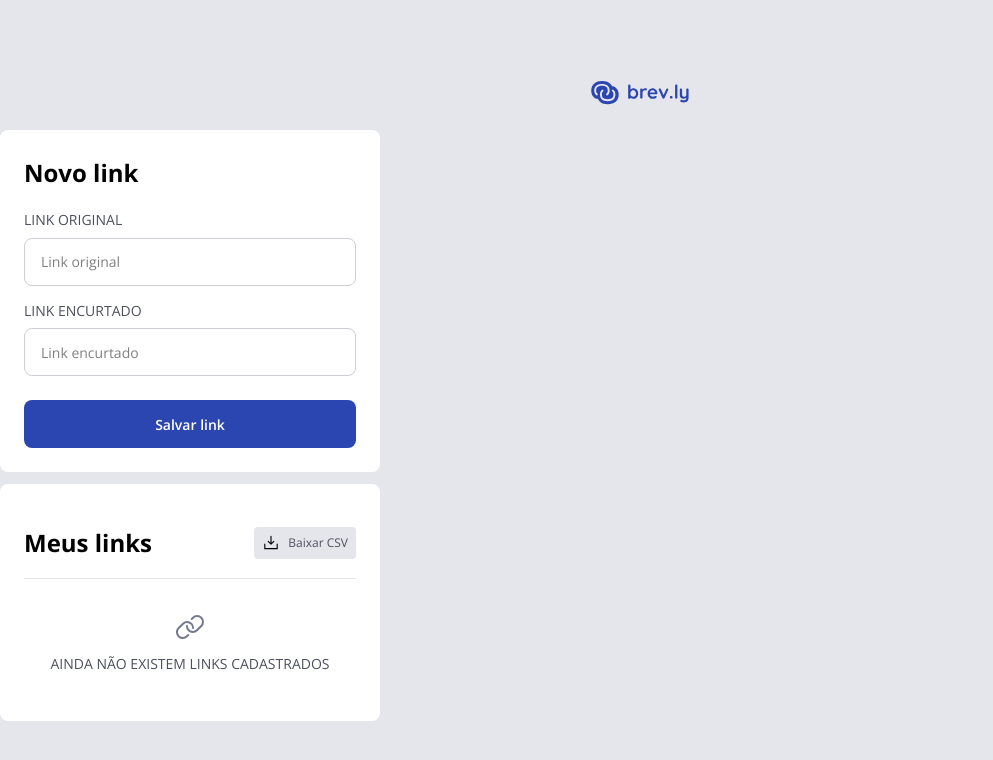
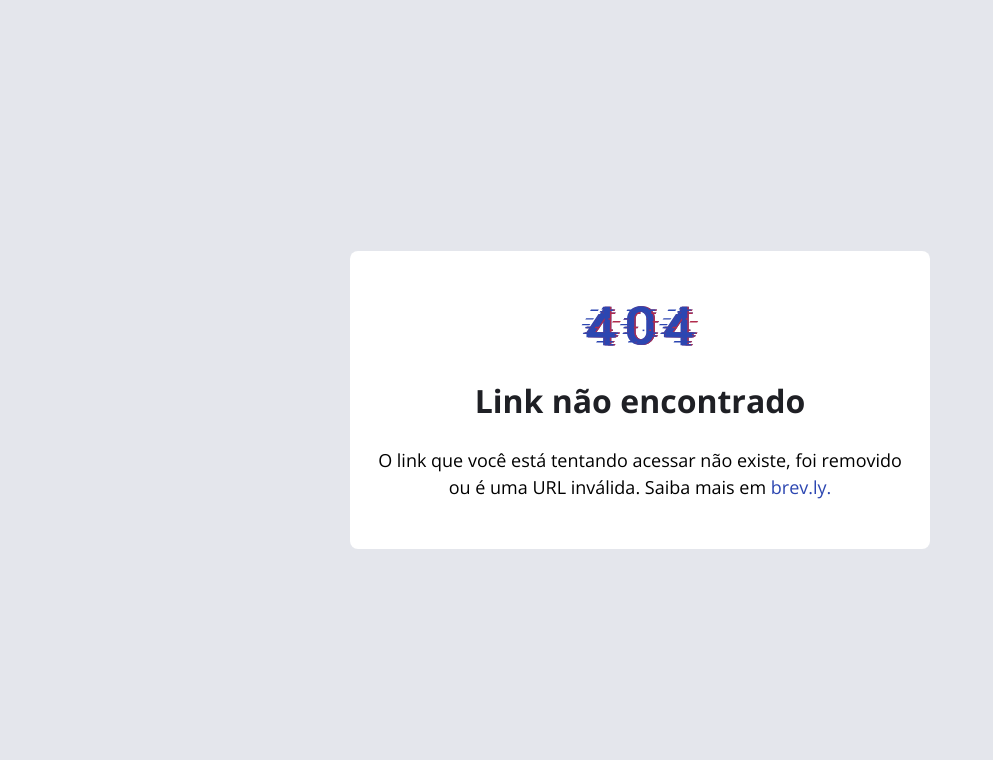
Before and after one commit to AurinoJunior/Brev.ly, a React (Vite) app in the folder web/: page /1 in a window 1280 px wide. Shown: the top 760 px of the page, without its empty margins (0-993 px from the left). Built offline with nearby package versions, Linux system fonts and the light colour scheme.

Commit message:
feat: not found component

```diff
--- a/web/package.json
+++ b/web/package.json
@@ -19,6 +19,7 @@
     "react-dom": "19.1.0",
     "react-hook-form": "7.61.1",
     "react-icons": "5.5.0",
+    "react-router-dom": "7.7.1",
     "tailwind-variants": "1.0.0",
     "tailwindcss": "4.1.11"
   },
--- a/web/src/App.tsx
+++ b/web/src/App.tsx
@@ -1,9 +1,19 @@
+import { Route, BrowserRouter as Router, Routes } from "react-router-dom"
+
 import { Home } from "./pages/Home"
+import { NotFound } from "./pages/NotFound"
+import { Redirect } from "./pages/Redirect"
 
 export const App = () => {
   return (
     <main className="bg-gray-200 w-full h-screen flex items-center justify-center px-3 py-8 lg:px-0 lg:py-0">
-      <Home />
+      <Router>
+        <Routes>
+          <Route path="/" element={<Home />} />
+          <Route path="/redirecionando" element={<Redirect />} />
+          <Route path="*" element={<NotFound />} />
+        </Routes>
+      </Router>
     </main>
   )
 }
--- a/web/src/components/InfoCard/InfoCard.tsx
+++ b/web/src/components/InfoCard/InfoCard.tsx
@@ -6,12 +6,12 @@ interface InfoCardProps {
 
 export const InfoCard = ({ img, title, children }: InfoCardProps) => {
   return (
-    <div className="bg-white rounded-lg w-full max-w-[580px]">
+    <div className="flex items-center flex-col gap-6 bg-white rounded-lg w-full max-w-[580px] px-5 py-12">
       <div>
         <img src={img} alt={title} />
       </div>
-      <h3 className="text-xl font-bold text-gray-600 mb-6">{title}</h3>
-      {children}
+      <h3 className="text-xl font-bold text-gray-600">{title}</h3>
+      <div className="text-center">{children}</div>
     </div>
   )
 }
--- /dev/null
+++ b/web/src/pages/NotFound.tsx
@@ -0,0 +1,17 @@
+import { Link } from "react-router-dom"
+import Image from "/images/not-found.svg"
+import { InfoCard } from "../components/InfoCard/InfoCard"
+
+export const NotFound = () => {
+  return (
+    <InfoCard img={Image} title="Link não encontrado">
+      <p className="text-md">
+        O link que você está tentando acessar não existe, foi removido ou é uma
+        URL inválida. Saiba mais em{" "}
+        <Link to="/" className="text-blue-base hover:underline">
+          brev.ly.
+        </Link>
+      </p>
+    </InfoCard>
+  )
+}
--- /dev/null
+++ b/web/src/pages/Redirect.tsx
@@ -0,0 +1,19 @@
+import { Link } from "react-router-dom"
+import Logo from "/images/logo.svg"
+import { InfoCard } from "../components/InfoCard/InfoCard"
+
+export const Redirect = () => {
+  return (
+    <InfoCard img={Logo} title="Redirecionando...">
+      <p className="text-md">
+        O link será aberto automaticamente em alguns instantes.
+      </p>
+      <p className="text-md">
+        Não foi redirecionado?{" "}
+        <Link to="/" className="text-blue-base hover:underline">
+          Acesse aqui
+        </Link>
+      </p>
+    </InfoCard>
+  )
+}
```
Also changed, not shown: 1 other file (tests, documents, lock files or other folders).
